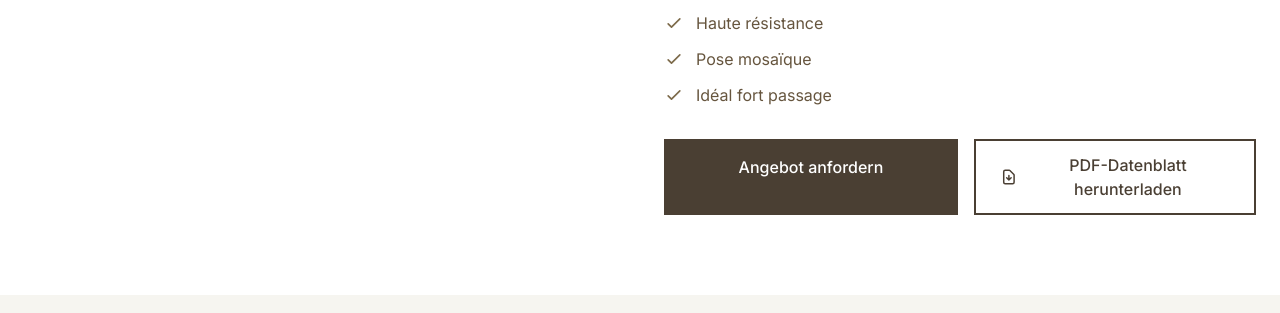
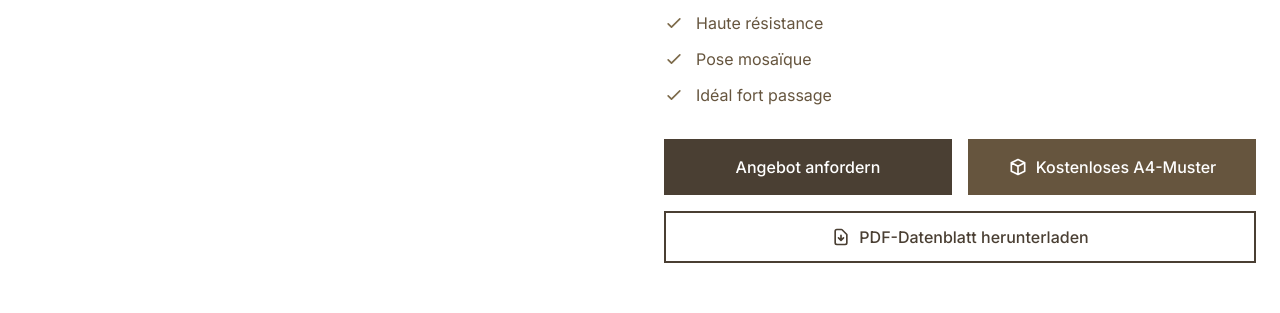
Before and after one commit to oktaviaorg/natura-parquet, a Next.js app: page /de/produits/atelier in a window 1280 px wide. Shown: the part 820-1133 px from the top of the page. Built offline with nearby package versions, Linux system fonts and the light colour scheme; a web font is replaced by a local one.

Commit message:
Add sample request button on products + prefill contact form

```diff
--- a/src/app/[locale]/contact/page.tsx
+++ b/src/app/[locale]/contact/page.tsx
@@ -1,7 +1,8 @@
 'use client';
 
 import { useTranslations } from 'next-intl';
-import { useState } from 'react';
+import { useState, useEffect } from 'react';
+import { useSearchParams } from 'next/navigation';
 import { createClient } from '@supabase/supabase-js';
 import Link from 'next/link';
 
@@ -13,6 +14,7 @@ const supabase = createClient(
 export default function ContactPage() {
   const t = useTranslations('contact');
   const tNav = useTranslations('nav');
+  const searchParams = useSearchParams();
 
   const [formData, setFormData] = useState({
     name: '',
@@ -23,6 +25,20 @@ export default function ContactPage() {
     surface: '',
     message: ''
   });
+
+  // Pré-remplir le formulaire avec les paramètres URL
+  useEffect(() => {
+    const productParam = searchParams.get('product');
+    const typeParam = searchParams.get('type');
+
+    if (productParam || typeParam) {
+      setFormData(prev => ({
+        ...prev,
+        product: productParam || prev.product,
+        subject: typeParam || prev.subject,
+      }));
+    }
+  }, [searchParams]);
 
   const [status, setStatus] = useState<'idle' | 'loading' | 'success' | 'error'>('idle');
 
--- a/src/app/[locale]/produits/[slug]/page.tsx
+++ b/src/app/[locale]/produits/[slug]/page.tsx
@@ -225,13 +225,24 @@ export default function ProductPage({ params }: { params: { slug: string; locale
               </div>
 
               {/* CTA Buttons */}
+              <div className="flex flex-col gap-4">
                 <div className="flex flex-col sm:flex-row gap-4">
                   <Link
-                  href={`/${locale}/contact`}
+                    href={`/${locale}/contact?product=${encodeURIComponent(product.name[locale])}&type=devis`}
                     className="flex-1 px-8 py-4 bg-natura-900 text-white text-center font-medium hover:bg-natura-800 transition-colors"
                   >
                     {locale === 'fr' ? 'Demander un devis' : locale === 'de' ? 'Angebot anfordern' : 'Request a quote'}
                   </Link>
+                  <Link
+                    href={`/${locale}/contact?product=${encodeURIComponent(product.name[locale])}&type=echantillon`}
+                    className="flex-1 px-8 py-4 bg-natura-700 text-white text-center font-medium hover:bg-natura-600 transition-colors flex items-center justify-center gap-2"
+                  >
+                    <svg className="w-5 h-5" fill="none" stroke="currentColor" viewBox="0 0 24 24">
+                      <path strokeLinecap="round" strokeLinejoin="round" strokeWidth={2} d="M20 7l-8-4-8 4m16 0l-8 4m8-4v10l-8 4m0-10L4 7m8 4v10M4 7v10l8 4" />
+                    </svg>
+                    {locale === 'fr' ? 'Échantillon A4 gratuit' : locale === 'de' ? 'Kostenloses A4-Muster' : 'Free A4 sample'}
+                  </Link>
+                </div>
                 <DownloadPDFButton
                   product={{
                     name: product.name[locale],
@@ -246,7 +257,7 @@ export default function ProductPage({ params }: { params: { slug: string; locale
                     features: product.features,
                   }}
                   locale={locale}
-                  className="flex-1 justify-center"
+                  className="w-full justify-center"
                 />
               </div>
             </div>
```
Lines whose indentation alone changed are shown as unchanged.
